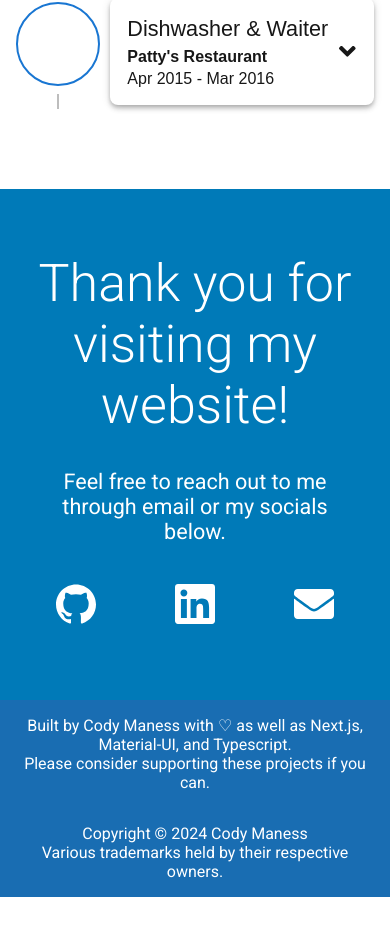
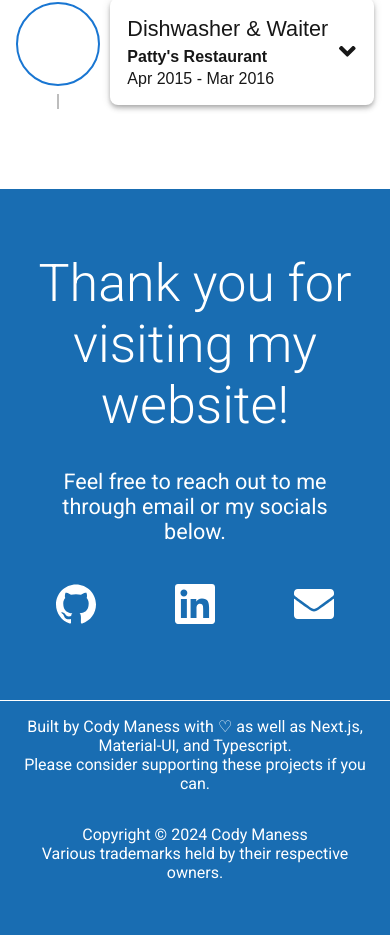
Before and after one commit to CodyManess/portfolio-website, a Next.js app: page /extended in a window 390 px wide. Shown: the part 1258-2193 px from the top of the page. Before the commit the page ends 2155 px from the top, so only its background shows below. Built offline with nearby package versions, Linux system fonts and the light colour scheme.

Commit message:
fix: footer spacing

```diff
--- a/app/shared/components/Nav/Footer/footer.module.css
+++ b/app/shared/components/Nav/Footer/footer.module.css
@@ -1,6 +1,6 @@
 .footer {
   color: var(--white);
-  background-color: var(--primary-color);
+  background-color: var(--primary-dark);
   padding-top: 4em;
   text-align: center;
 }
@@ -11,10 +11,10 @@
 
 .subfooter {
   display: flex;
-  background-color: var(--primary-dark);
   flex-direction: row;
   justify-content: space-between;
   flex-wrap: wrap;
+  border-top: 1px solid white
 }
 
 .subfooter div {
@@ -36,3 +36,9 @@
     text-align: center;
   }
 }
+
+@media (max-width: 600px) {
+  .subfooter {
+    padding-bottom: 4em;
+  }
+}
```
